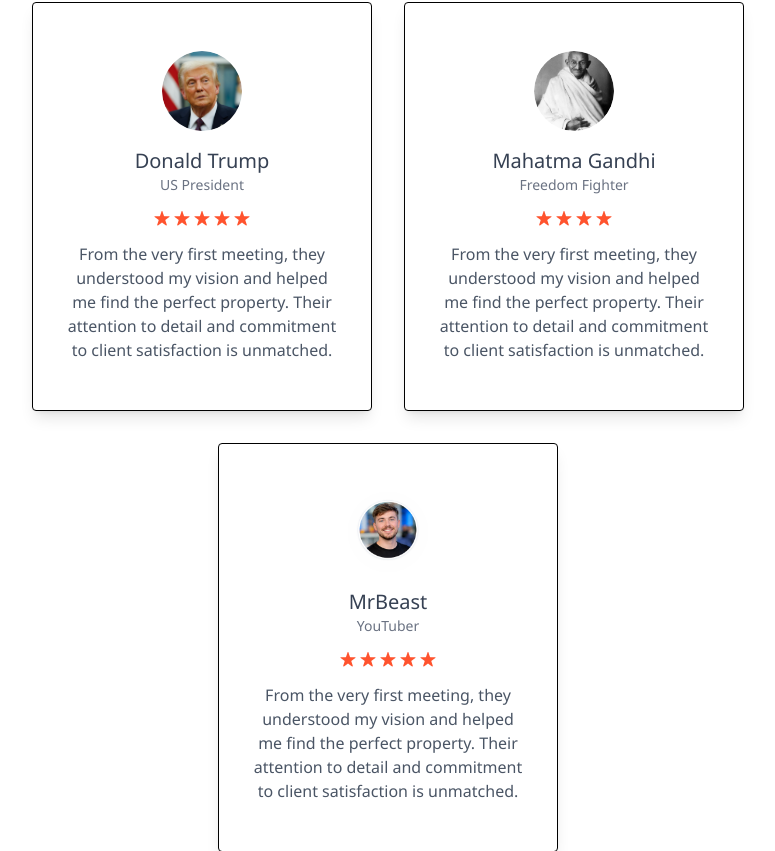
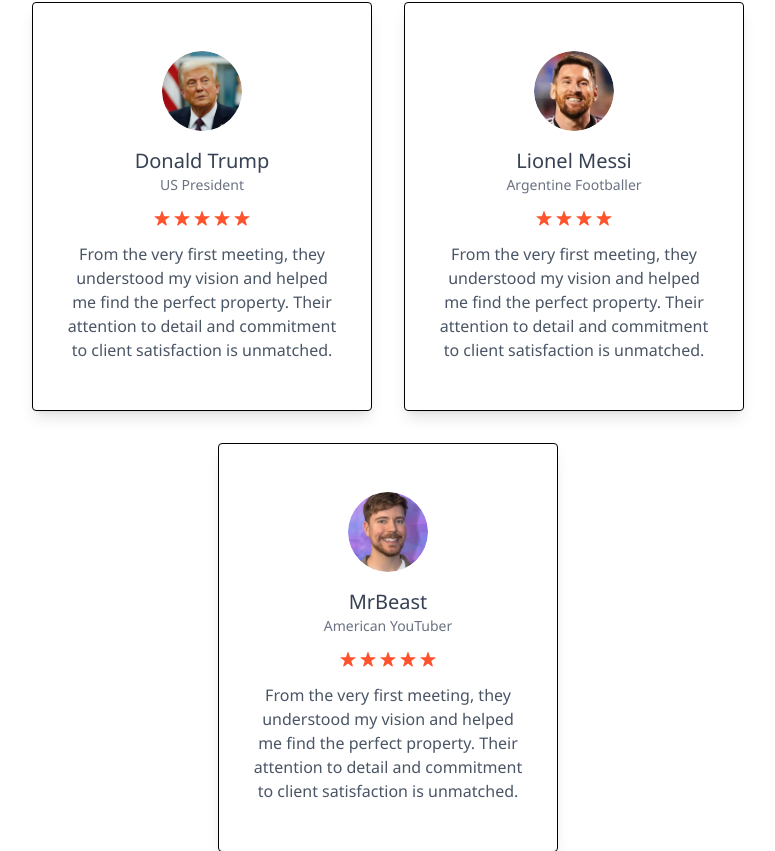
Before and after one commit to ShroudAnkit53/Real-Estate-Website-Frontend-, a React (Vite) app: page / in a window 1280 px wide. Shown: the part 2637-3488 px from the top of the page, without its empty margins (252-1027 px from the left). Built offline with nearby package versions, Linux system fonts and the light colour scheme.

Commit message:
Refactor assets.js to include new testimonials and images
Updated assets.js to include a new testimonial and an additional image for MrBeast. Removed unused imports and added Lionel Messi's testimonial.

```diff
--- a/src/assets/assets.js
+++ b/src/assets/assets.js
@@ -14,9 +14,9 @@ import project_img_4 from './project_img_4.jpg'
 import project_img_5 from './project_img_5.jpg'
 import project_img_6 from './project_img_6.jpg'
 
-import mrbeast from './mrbeast.png'
+import mrbeast from './mrbeast1.png'
 import Donald from './licensed-image_circle.png'
-import gandhi from './gandhi_circle_face.png'
+import messi from './messi.png'
 
 export const assets = {
     logo,
@@ -36,7 +36,7 @@ export const assets = {
     right_arrow,
     mrbeast,
     Donald,
-    gandhi
+    messi
 }
 
 export const projectsData = [
@@ -239,23 +239,23 @@ export const testimonialsData = [
         name: "Donald Trump",
         title: "US President",
         image: Donald,
-        alt: "Portrait of Donald Jackman",
+        alt: "Portrait of Donald Trump",
         rating: 5,
         text: "From the very first meeting, they understood my vision and helped me find the perfect property. Their attention to detail and commitment to client satisfaction is unmatched."
     },
     {
-        name: "Mahatma Gandhi",
-        title: "Freedom Fighter",
-        image: gandhi,
-        alt: "Portrait of Richard Nelson",
+        name: "Lionel Messi",
+        title: "Argentine Footballer",
+        image: messi,
+        alt: "Portrait of Lionel Messi",
         rating: 4,
         text: "From the very first meeting, they understood my vision and helped me find the perfect property. Their attention to detail and commitment to client satisfaction is unmatched."
     },
     {
         name: "MrBeast",
-        title: "YouTuber",
+        title: "American YouTuber",
         image: mrbeast,
-        alt: "Portrait of James Washington",
+        alt: "Portrait of MrBeast",
         rating: 5,
         text: "From the very first meeting, they understood my vision and helped me find the perfect property. Their attention to detail and commitment to client satisfaction is unmatched."
     }
```
